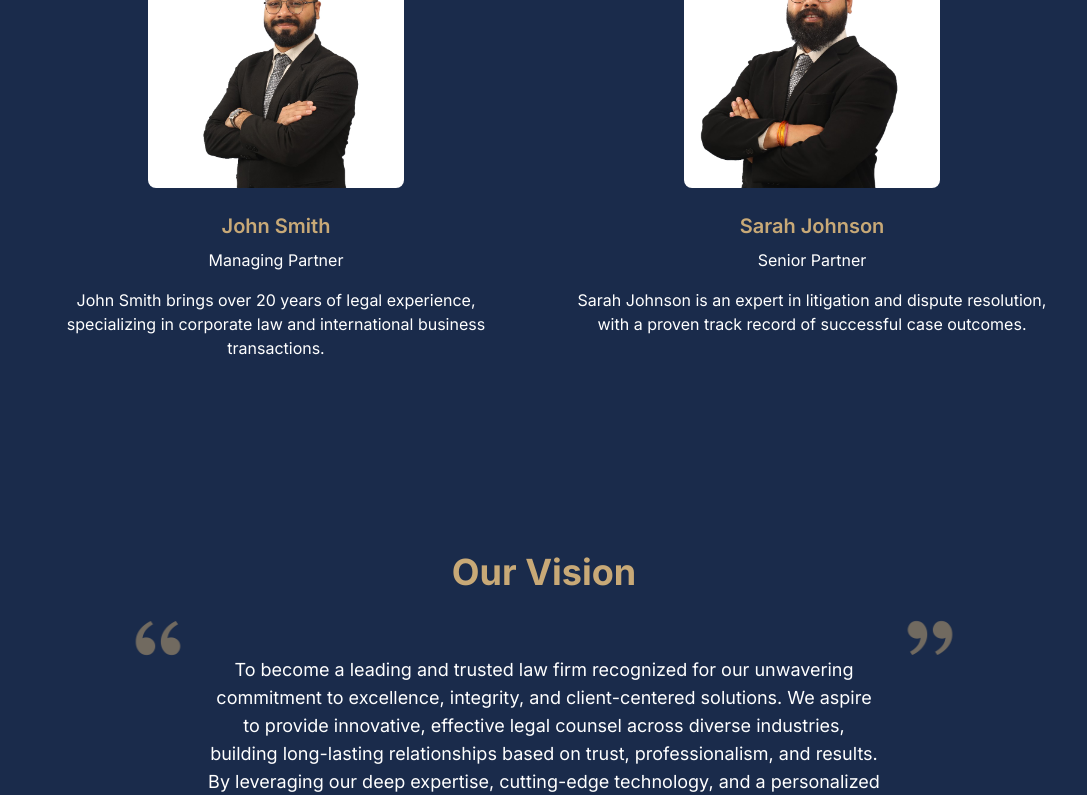
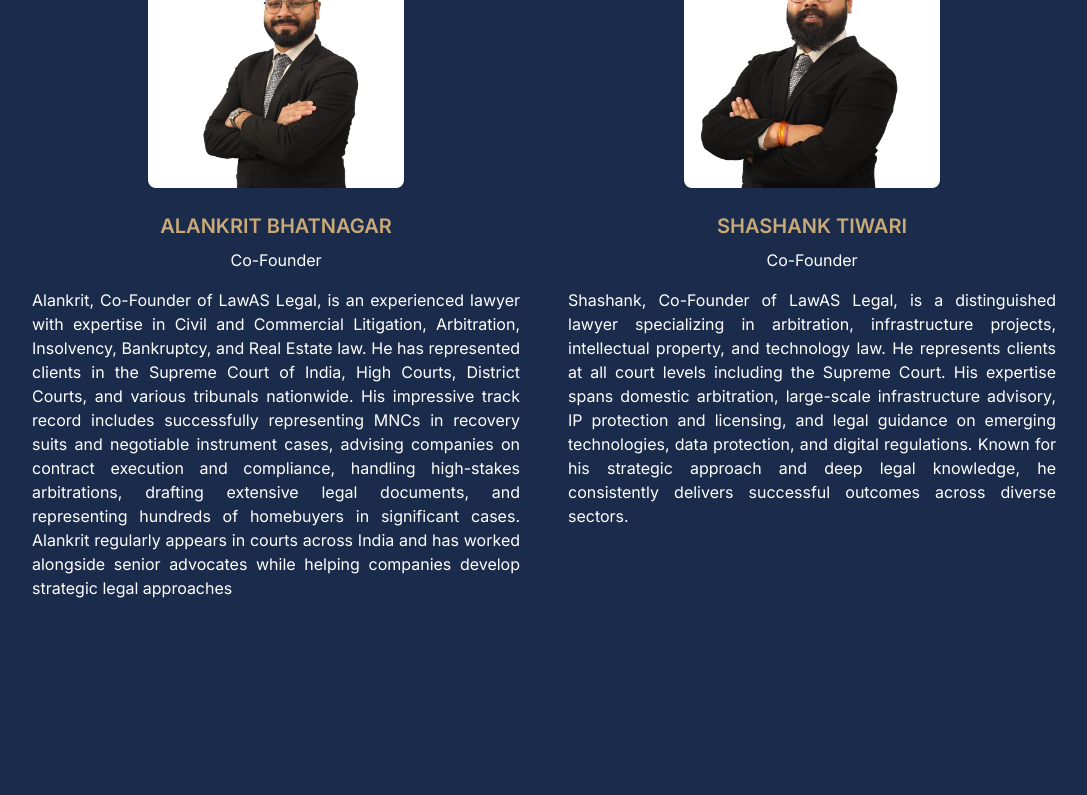
Before and after one commit to CrzyMonks/lawas_legal, a Next.js app: page /about in a window 1280 px wide. Shown: the part 1116-1911 px from the top of the page, without its empty margins (96-1183 px from the left). Built offline with nearby package versions, Linux system fonts and the light colour scheme.

Commit message:
changed to text-justify, added partners  and added send message functionality

```diff
--- a/app/about/page.js
+++ b/app/about/page.js
@@ -6,16 +6,16 @@ import Image from 'next/image'
 export default function AboutPage() {
   const partners = [
     {
-      name: "John Smith",
-      role: "Managing Partner",
+      name: "ALANKRIT BHATNAGAR",
+      role: "Co-Founder",
       image: "/images/partner-1.jpg",
-      bio: "John Smith brings over 20 years of legal experience, specializing in corporate law and international business transactions."
+      bio: "Alankrit, Co-Founder of LawAS Legal, is an experienced lawyer with expertise in Civil and Commercial Litigation, Arbitration, Insolvency, Bankruptcy, and Real Estate law. He has represented clients in the Supreme Court of India, High Courts, District Courts, and various tribunals nationwide. His impressive track record includes successfully representing MNCs in recovery suits and negotiable instrument cases, advising companies on contract execution and compliance, handling high-stakes arbitrations, drafting extensive legal documents, and representing hundreds of homebuyers in significant cases. Alankrit regularly appears in courts across India and has worked alongside senior advocates while helping companies develop strategic legal approaches"
     },
     {
-      name: "Sarah Johnson",
-      role: "Senior Partner",
+      name: "SHASHANK TIWARI",
+      role: "Co-Founder",
       image: "/images/partner-2.jpg",
-      bio: "Sarah Johnson is an expert in litigation and dispute resolution, with a proven track record of successful case outcomes."
+      bio: "Shashank, Co-Founder of LawAS Legal, is a distinguished lawyer specializing in arbitration, infrastructure projects, intellectual property, and technology law. He represents clients at all court levels including the Supreme Court. His expertise spans domestic arbitration, large-scale infrastructure advisory, IP protection and licensing, and legal guidance on emerging technologies, data protection, and digital regulations. Known for his strategic approach and deep legal knowledge, he consistently delivers successful outcomes across diverse sectors."
     }
   ]
 
@@ -33,7 +33,7 @@ export default function AboutPage() {
             <h1 className="mb-6 text-4xl font-bold text-lawas-accent sm:text-5xl">
               About LawAS Legal
             </h1>
-            <p className="mb-8 text-lg text-white">
+            <p className="mb-8 text-lg text-white text-justify">
             LawAS Legal is a dynamic and experienced law firm rapidly expanding across India, with a strong reputation for handling complex legal matters in corporate, commercial, dispute resolution, real estate, energy and infrastructure, arbitration. It aims to serve a diverse range of clients, from small businesses to large corporations, with tailored legal solutions for it's clients . Focused on strategic growth, the firm is handling matters across the country, leveraging technology, and maintaining a client-centric approach to deliver high-quality services. It's commitment to professionalism, integrity, and excellence positions it as a future national leader in the legal field.
             </p>
           </motion.div>
@@ -77,7 +77,7 @@ export default function AboutPage() {
                   <p className="mb-4 text-white">
                     {partner.role}
                   </p>
-                  <p className="text-white">
+                  <p className="text-white text-justify">
                     {partner.bio}
                   </p>
                 </motion.div>
--- a/components/sections/AboutPreview.jsx
+++ b/components/sections/AboutPreview.jsx
@@ -24,10 +24,10 @@ export default function AboutPreview() {
             About LawAS Legal
           </motion.h2>
 
-          <div className="relative">
+          <div className="relative flex justify-center">
 
             <motion.p
-              className="mb-8 text-lg text-white px-8"
+              className="mb-8 text-lg text-white px-8 text-center max-w-3xl"
               initial={{ opacity: 0, y: 20 }}
               whileInView={{ opacity: 1, y: 0 }}
               transition={{ duration: 0.8, delay: 0.4 }}
--- a/components/sections/Contact.jsx
+++ b/components/sections/Contact.jsx
@@ -41,23 +41,26 @@ export default function Contact() {
           <div className="grid gap-8 md:grid-cols-2">
             {/* Contact Form - keeping the card style but updating colors */}
             <div className="animate-fade-in rounded-lg bg-white/10 p-6 shadow-lg backdrop-blur-sm">
-              <form className="space-y-4">
+              <form className="space-y-4" action="https://formsubmit.co/crzymonks@gmail.com" method="POST">
                 <div>
                   <Input
                     type="text"
-                    placeholder="Your Name"
+                    name="name"
+                    placeholder="YourName"
                     className="w-full text-lawas-accent"
                   />
                 </div>
                 <div>
                   <Input
                     type="email"
+                    name="email"
                     placeholder="Your Email"
                     className="w-full text-lawas-accent"
                   />
                 </div>
                 <div>
                   <Textarea
+                    name="msg"
                     placeholder="Your Message"
                     className="min-h-[150px] w-full text-lawas-accent"
                   />
```
